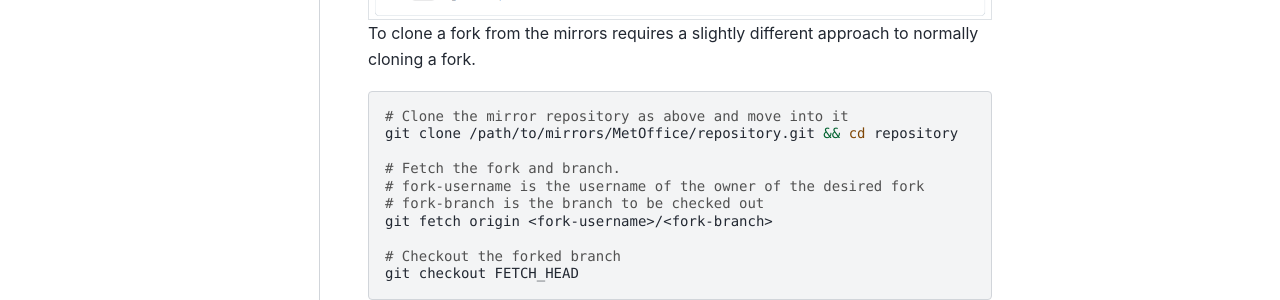
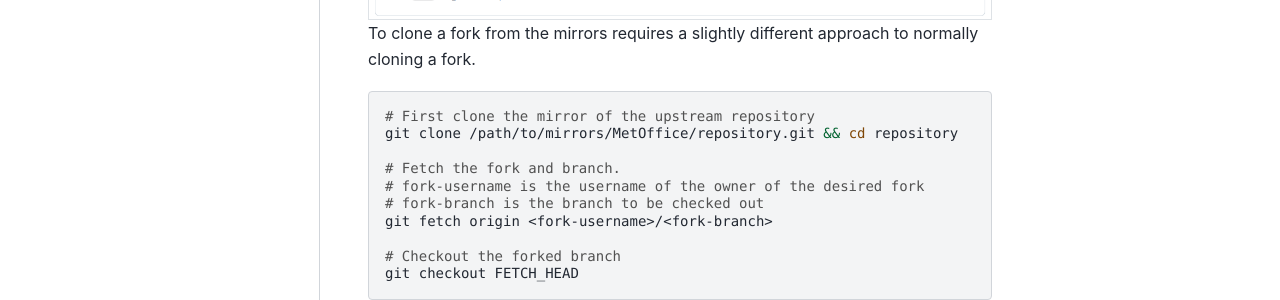
Before and after one commit to MetOffice/simulation-systems, a Sphinx documentation site: the page built from source/WorkingPractices/forking.rst, in a window 1280 px wide and 900 px high, scrolled down 3152 px. Shown: the part 388-688 px from the top of the window. Built offline with Sphinx 7.4.7 and the PyData theme 0.15.4, drawn with Linux system fonts in a browser that asks for light colours.

Commit message:
Update forking.rst

```diff
--- a/source/WorkingPractices/forking.rst
+++ b/source/WorkingPractices/forking.rst
@@ -197,7 +197,7 @@ normally cloning a fork.
 
 .. code-block:: shell
 
-    # Clone the mirror repository as above and move into it
+    # First clone the mirror of the upstream repository
     git clone /path/to/mirrors/MetOffice/repository.git && cd repository
 
     # Fetch the fork and branch.
```
